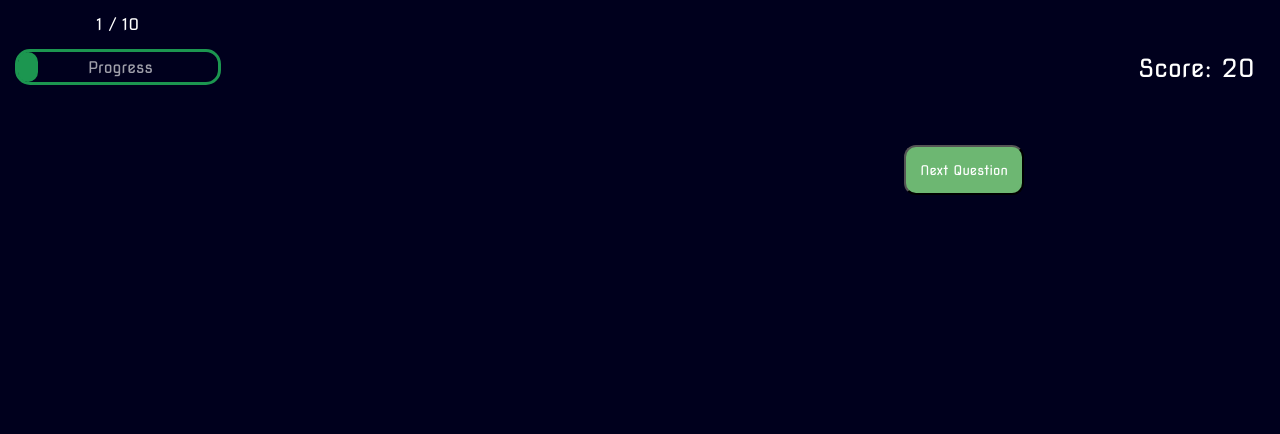
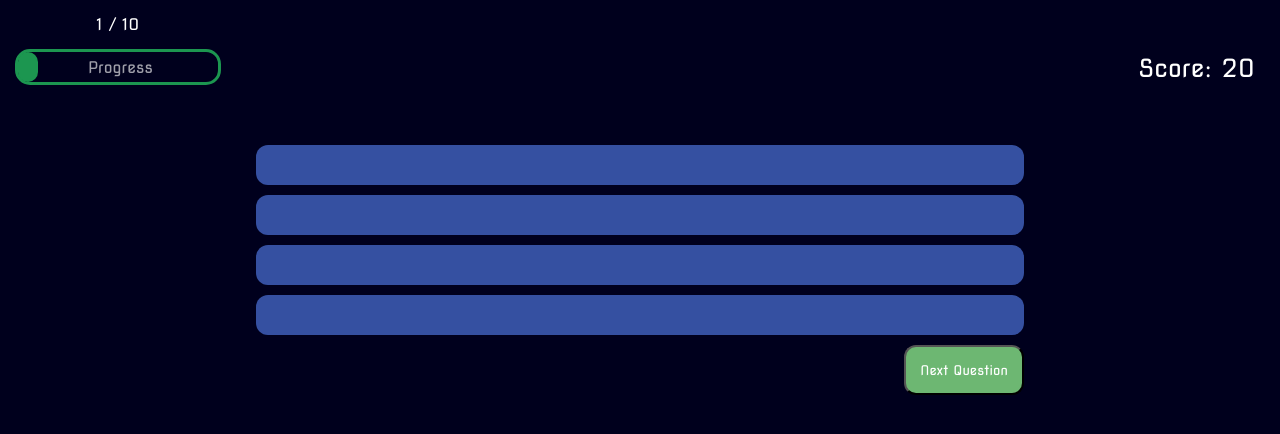
Before and after one commit to zura-japoshvili/personal-project-angular, an Angular app: page /game in a window 1280 px wide. Shown: the top 434 px of the page. Built offline with nearby package versions, Linux system fonts and the light colour scheme; no server answers.

Commit message:
Fixed bug in game

```diff
--- a/src/app/features/game/game.component.html
+++ b/src/app/features/game/game.component.html
@@ -12,14 +12,12 @@
   </div>
   <h4 class="question" #question></h4>
   <div class="question-cont" #answersCont>
-
+    <button #answers class="answers"></button>
+    <button #answers class="answers"></button>
+    <button #answers class="answers"></button>
+    <button #answers class="answers"></button>
   </div>
   <div class="nextBtnCont">
     <button class="next">Next Question</button>
   </div>
 </div>
-
-<!--<button>sadkjasd;jas;dj as;jd;asjd;ajsdj;l ja;jsdj;lasd; </button>-->
-<!--<button>sadkjasd;jas;dj as;jd;asjd;ajsdj;l ja;jsdj;lasd; </button>-->
-<!--<button>sadkjasd;jas;dj as;jd;asjd;ajsdj;l ja;jsdj;lasd; </button>-->
-<!--<button>sadkjasd;jas;dj as;jd;asjd;ajsdj;l ja;jsdj;lasd; </button>-->
--- a/src/app/features/game/game.component.ts
+++ b/src/app/features/game/game.component.ts
@@ -1,4 +1,13 @@
-import {ChangeDetectionStrategy, Component, ElementRef, Input, OnInit, ViewChild} from '@angular/core';
+import {
+  ChangeDetectionStrategy,
+  Component,
+  ElementRef,
+  Input,
+  OnInit,
+  QueryList,
+  ViewChild,
+  ViewChildren,
+} from '@angular/core';
 import {HttpClient} from "@angular/common/http";
 import {Router} from "@angular/router";
 import {GameService} from "../../core/services/game.service";
@@ -19,6 +28,7 @@ export class GameComponent implements OnInit {
 
   @ViewChild('question') question!:ElementRef
   @ViewChild('answersCont') answersCont!:ElementRef
+  @ViewChildren('answers') Answers!:QueryList<ElementRef>;
 
   public settings!: gameSettingInt
 
@@ -51,12 +61,10 @@ export class GameComponent implements OnInit {
 
       const randomAnswers = this.randomAnswers(res.results[0].incorrect_answers, res.results[0].correct_answer)
 
-      let answers = '';
-      randomAnswers.forEach(value => {
-         answers+= `<button class="answers">${value}</button>`
+      this.Answers.forEach((value, index) => {
+        value.nativeElement.innerHTML = randomAnswers[index]
       })
 
-      this.answersCont.nativeElement.innerHTML = answers;
     })).subscribe()
   }
 }
```
